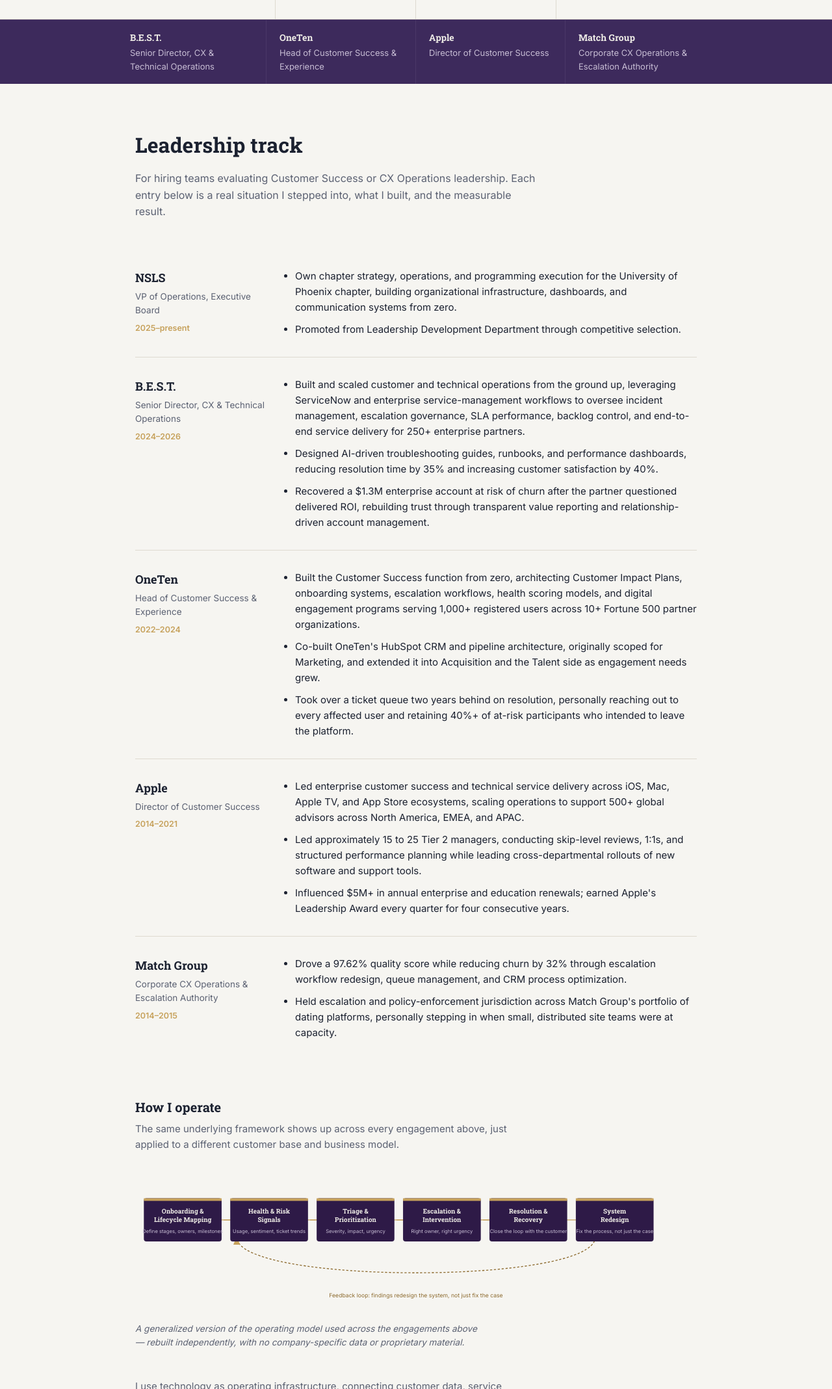
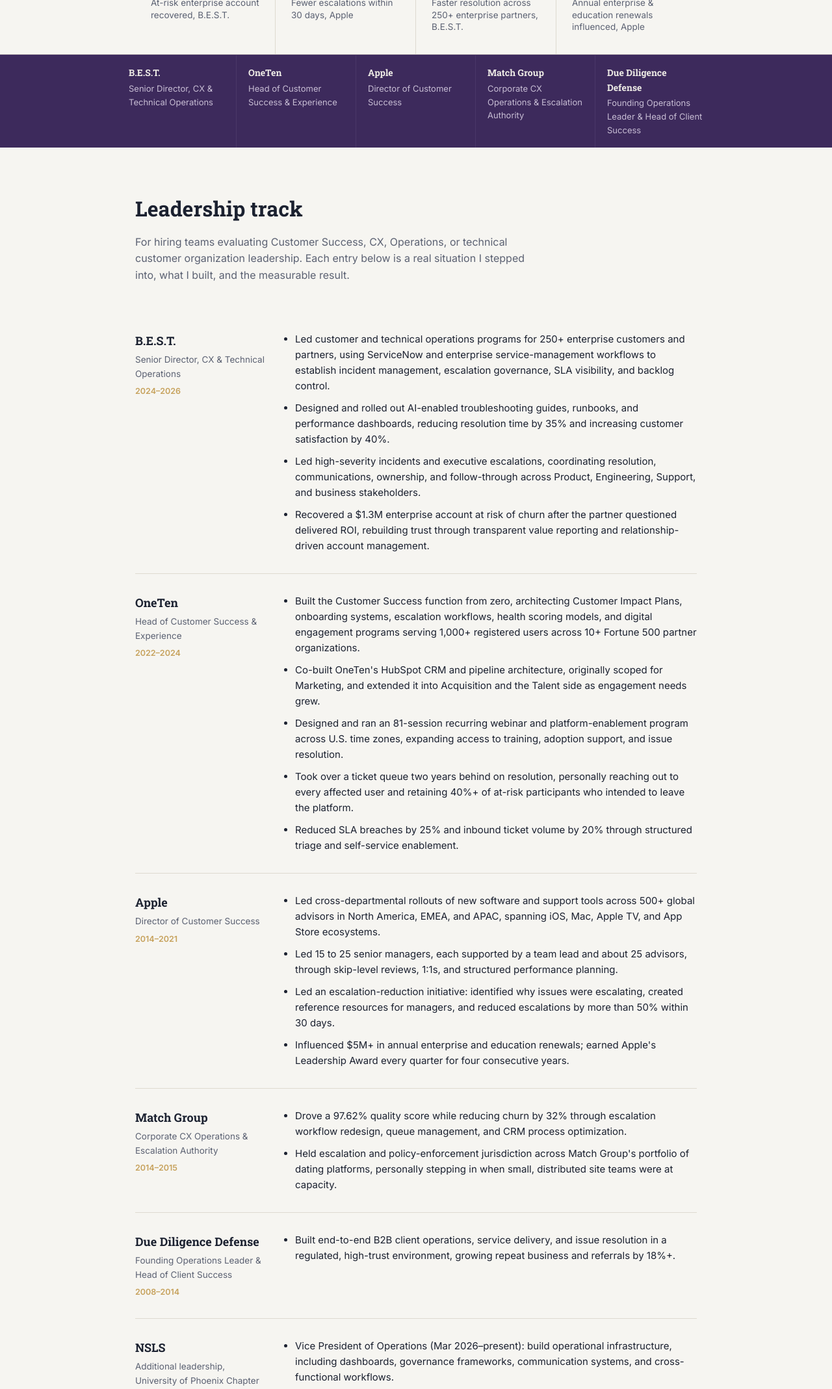
Before and after one commit to telaine2024/tehrani, a plain HTML site: page index.html in a window 1280 px wide. Shown: the part 663-2800 px from the top of the page at 65% size. Drawn offline with Linux system fonts and the light colour scheme.

Commit message:
Restore Nov 5 content with contact section

```diff
--- a/index.html
+++ b/index.html
@@ -206,8 +206,8 @@
     padding: 0;
   }
   .record .item {
-    flex: 1 1 200px;
-    padding: 16px 20px;
+    flex: 1 1 160px;
+    padding: 16px 18px;
     border-right: 1px solid var(--ink-line);
     font-size: 13px;
     color: #C7BDD4;
@@ -454,10 +454,9 @@
     <div class="copy">
       <h1>Tehrani Burke</h1>
       <p class="role">Customer Success, Technology &amp; Operations Executive</p>
-      <p class="lede">I build and scale Customer Success, CX, and technical operations where technology, customer outcomes, and revenue intersect. I turn complex service environments into structured, measurable systems that improve adoption, retention, operational performance, and growth.</p>
+      <p class="lede">I build and scale Customer Success, CX, and technical operations where technology, customer outcomes, and revenue intersect. I lead cross-functional programs from scope to launch, aligning Product, Engineering, and Operations around measurable outcomes, and turn complex service environments into structured systems that improve adoption, retention, operational performance, and growth.</p>
       <div class="ctas">
         <a class="btn primary" href="#leadership">See the leadership track</a>
-        <a class="btn ghost" href="#advisory">See advisory work</a>
       </div>
     </div>
     <div class="portrait">
@@ -469,20 +468,20 @@
 <div class="stats">
   <div class="wrap stats-grid">
     <div class="stat">
-      <div class="num">0&rarr;1</div>
-      <div class="label">Chapter operating infrastructure built from zero, NSLS</div>
+      <div class="num">$1.3M</div>
+      <div class="label">At-risk enterprise account recovered, B.E.S.T.</div>
     </div>
     <div class="stat">
-      <div class="num">40%+</div>
-      <div class="label">At-risk participants retained, OneTen</div>
+      <div class="num">50%+</div>
+      <div class="label">Fewer escalations within 30 days, Apple</div>
+    </div>
+    <div class="stat">
+      <div class="num">35%</div>
+      <div class="label">Faster resolution across 250+ enterprise partners, B.E.S.T.</div>
     </div>
     <div class="stat">
       <div class="num">$5M+</div>
       <div class="label">Annual enterprise &amp; education renewals influenced, Apple</div>
-    </div>
-    <div class="stat">
-      <div class="num">$1.3M</div>
-      <div class="label">At-risk enterprise account recovered, B.E.S.T.</div>
     </div>
   </div>
 </div>
@@ -493,25 +492,14 @@
     <div class="item"><strong>OneTen</strong>Head of Customer Success &amp; Experience</div>
     <div class="item"><strong>Apple</strong>Director of Customer Success</div>
     <div class="item"><strong>Match Group</strong>Corporate CX Operations &amp; Escalation Authority</div>
+    <div class="item"><strong>Due Diligence Defense</strong>Founding Operations Leader &amp; Head of Client Success</div>
   </div>
 </div>
 
 <section class="block" id="leadership">
   <div class="wrap">
     <h2>Leadership track</h2>
-    <p class="intro">For hiring teams evaluating Customer Success or CX Operations leadership. Each entry below is a real situation I stepped into, what I built, and the measurable result.</p>
-
-    <div class="case">
-      <div class="meta">
-        <strong>NSLS</strong>
-        <div class="role">VP of Operations, Executive Board</div>
-        <div class="when">2025&ndash;present</div>
-      </div>
-      <ul>
-        <li>Own chapter strategy, operations, and programming execution for the University of Phoenix chapter, building organizational infrastructure, dashboards, and communication systems from zero.</li>
-        <li>Promoted from Leadership Development Department through competitive selection.</li>
-      </ul>
-    </div>
+    <p class="intro">For hiring teams evaluating Customer Success, CX, Operations, or technical customer organization leadership. Each entry below is a real situation I stepped into, what I built, and the measurable result.</p>
 
     <div class="case">
       <div class="meta">
@@ -520,8 +508,9 @@
         <div class="when">2024–2026</div>
       </div>
       <ul>
-        <li>Built and scaled customer and technical operations from the ground up, leveraging ServiceNow and enterprise service-management workflows to oversee incident management, escalation governance, SLA performance, backlog control, and end-to-end service delivery for 250+ enterprise partners.</li>
-        <li>Designed AI-driven troubleshooting guides, runbooks, and performance dashboards, reducing resolution time by 35% and increasing customer satisfaction by 40%.</li>
+        <li>Led customer and technical operations programs for 250+ enterprise customers and partners, using ServiceNow and enterprise service-management workflows to establish incident management, escalation governance, SLA visibility, and backlog control.</li>
+        <li>Designed and rolled out AI-enabled troubleshooting guides, runbooks, and performance dashboards, reducing resolution time by 35% and increasing customer satisfaction by 40%.</li>
+        <li>Led high-severity incidents and executive escalations, coordinating resolution, communications, ownership, and follow-through across Product, Engineering, Support, and business stakeholders.</li>
         <li>Recovered a $1.3M enterprise account at risk of churn after the partner questioned delivered ROI, rebuilding trust through transparent value reporting and relationship-driven account management.</li>
       </ul>
     </div>
@@ -535,7 +524,9 @@
       <ul>
         <li>Built the Customer Success function from zero, architecting Customer Impact Plans, onboarding systems, escalation workflows, health scoring models, and digital engagement programs serving 1,000+ registered users across 10+ Fortune 500 partner organizations.</li>
         <li>Co-built OneTen's HubSpot CRM and pipeline architecture, originally scoped for Marketing, and extended it into Acquisition and the Talent side as engagement needs grew.</li>
+        <li>Designed and ran an 81-session recurring webinar and platform-enablement program across U.S. time zones, expanding access to training, adoption support, and issue resolution.</li>
         <li>Took over a ticket queue two years behind on resolution, personally reaching out to every affected user and retaining 40%+ of at-risk participants who intended to leave the platform.</li>
+        <li>Reduced SLA breaches by 25% and inbound ticket volume by 20% through structured triage and self-service enablement.</li>
       </ul>
     </div>
 
@@ -546,8 +537,9 @@
         <div class="when">2014–2021</div>
       </div>
       <ul>
-        <li>Led enterprise customer success and technical service delivery across iOS, Mac, Apple TV, and App Store ecosystems, scaling operations to support 500+ global advisors across North America, EMEA, and APAC.</li>
-        <li>Led approximately 15 to 25 Tier 2 managers, conducting skip-level reviews, 1:1s, and structured performance planning while leading cross-departmental rollouts of new software and support tools.</li>
+        <li>Led cross-departmental rollouts of new software and support tools across 500+ global advisors in North America, EMEA, and APAC, spanning iOS, Mac, Apple TV, and App Store ecosystems.</li>
+        <li>Led 15 to 25 senior managers, each supported by a team lead and about 25 advisors, through skip-level reviews, 1:1s, and structured performance planning.</li>
+        <li>Led an escalation-reduction initiative: identified why issues were escalating, created reference resources for managers, and reduced escalations by more than 50% within 30 days.</li>
         <li>Influenced $5M+ in annual enterprise and education renewals; earned Apple's Leadership Award every quarter for four consecutive years.</li>
       </ul>
     </div>
@@ -564,8 +556,32 @@
       </ul>
     </div>
 
+    <div class="case">
+      <div class="meta">
+        <strong>Due Diligence Defense</strong>
+        <div class="role">Founding Operations Leader &amp; Head of Client Success</div>
+        <div class="when">2008&ndash;2014</div>
+      </div>
+      <ul>
+        <li>Built end-to-end B2B client operations, service delivery, and issue resolution in a regulated, high-trust environment, growing repeat business and referrals by 18%+.</li>
+      </ul>
+    </div>
+
+    <div class="case">
+      <div class="meta">
+        <strong>NSLS</strong>
+        <div class="role">Additional leadership, University of Phoenix Chapter</div>
+        <div class="when">2025&ndash;present</div>
+      </div>
+      <ul>
+        <li>Vice President of Operations (Mar 2026&ndash;present): build operational infrastructure, including dashboards, governance frameworks, communication systems, and cross-functional workflows.</li>
+        <li>Previously Director, Leadership Development &amp; Interview Operations (Aug 2025&ndash;Mar 2026).</li>
+      </ul>
+    </div>
+
     <h3 style="font-family: var(--font-display); font-size: 20px; margin: 56px 0 6px;">How I operate</h3>
     <p style="font-size: 15px; color: var(--text-muted); max-width: 62ch; margin: 0 0 8px;">The same underlying framework shows up across every engagement above, just applied to a different customer base and business model.</p>
+    <p style="font-size: 17px; color: var(--text); max-width: 62ch; margin: 14px 0 8px; font-style: italic;">My measure of executive leadership isn't how many decisions reach my desk. It's how many sound decisions my organization can make because I've developed the people, systems, and judgment to support them.</p>
 
     <div class="framework-wrap">
       <svg viewBox="0 0 1300 300" xmlns="http://www.w3.org/2000/svg">
@@ -652,7 +668,7 @@
         </div>
         <div>
           <div class="cat">Data &amp; analytics</div>
-          <div class="list">Tableau, Looker, Power BI, Google Analytics, Excel &amp; SQL</div>
+          <div class="list">SQL, Tableau, Looker, Power BI, Google Analytics, Excel</div>
         </div>
         <div>
           <div class="cat">Operations &amp; workflow</div>
@@ -661,10 +677,19 @@
       </div>
     </div>
 
+    <div style="margin-top: 36px;">
+      <div class="tools-grid">
+        <div>
+          <div class="cat">Education &amp; certifications</div>
+          <div class="list">B.S., Business Administration, University of Phoenix &middot; Executive Leadership &amp; Management, Harvard Business School Online &middot; Certified Customer Success Manager (CCSM) &middot; Six Sigma Green Belt</div>
+        </div>
+      </div>
+    </div>
+
     <div style="margin-top:40px; display:flex; align-items:center; gap:22px; flex-wrap:wrap;">
       <a class="btn primary" href="https://calendly.com/tehraniburke/intro_call_with_tehrani_burke_30_minutes" target="_blank" rel="noopener">Book a call</a>
       <p style="font-size:15px; color:var(--text-muted); margin:0;">
-        Full resume, references, and background details available on request.
+        Open to Senior Director, VP, and senior program leadership roles across Customer Success, CX, and Technical Operations. Full resume and references available on request.
         <a href="mailto:hello@tehraniburke.com?subject=Resume%20request" style="color:var(--accent); font-weight:600;">Email me</a>.
       </p>
     </div>
@@ -707,10 +732,6 @@
       </a>
       <a class="article-item" href="https://www.linkedin.com/pulse/empathy-isnt-soft-skillits-strategy-scales-tehrani-burke-c9q8c" target="_blank" rel="noopener">
         <span class="title">Empathy Isn’t a Soft Skill—It’s the Strategy That Scales</span>
-        <span class="cue">Read on LinkedIn</span>
-      </a>
-      <a class="article-item" href="https://www.linkedin.com/pulse/when-speaking-up-makes-you-target-silent-cost-workplace-tehrani-burke-vrxmc" target="_blank" rel="noopener">
-        <span class="title">When Speaking Up Makes You a Target: The Silent Cost of Workplace Advocacy</span>
         <span class="cue">Read on LinkedIn</span>
       </a>
       <a class="article-item" href="https://www.linkedin.com/pulse/transforming-challenges-opportunities-mastering-customer-burke-wnbjc" target="_blank" rel="noopener">
```
